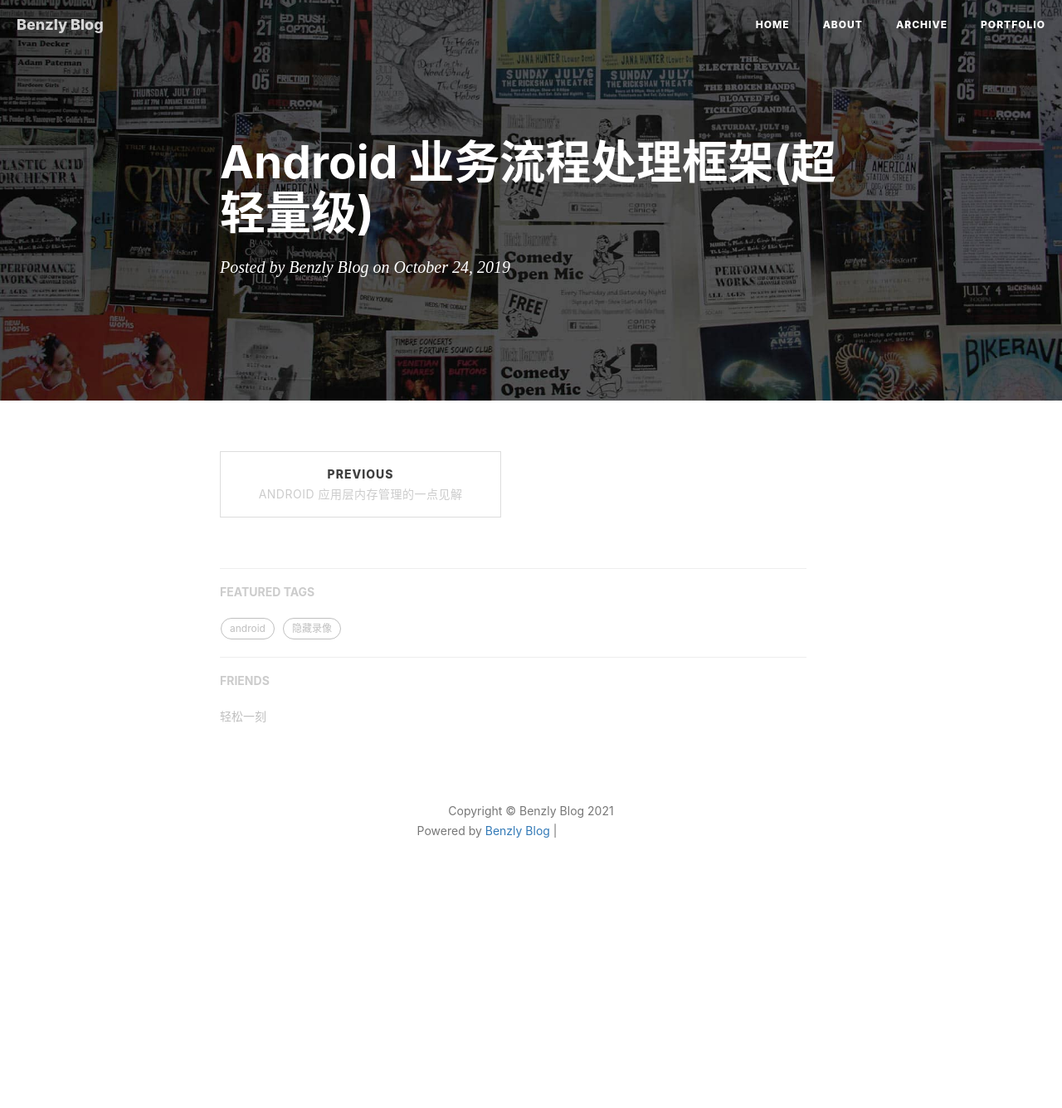
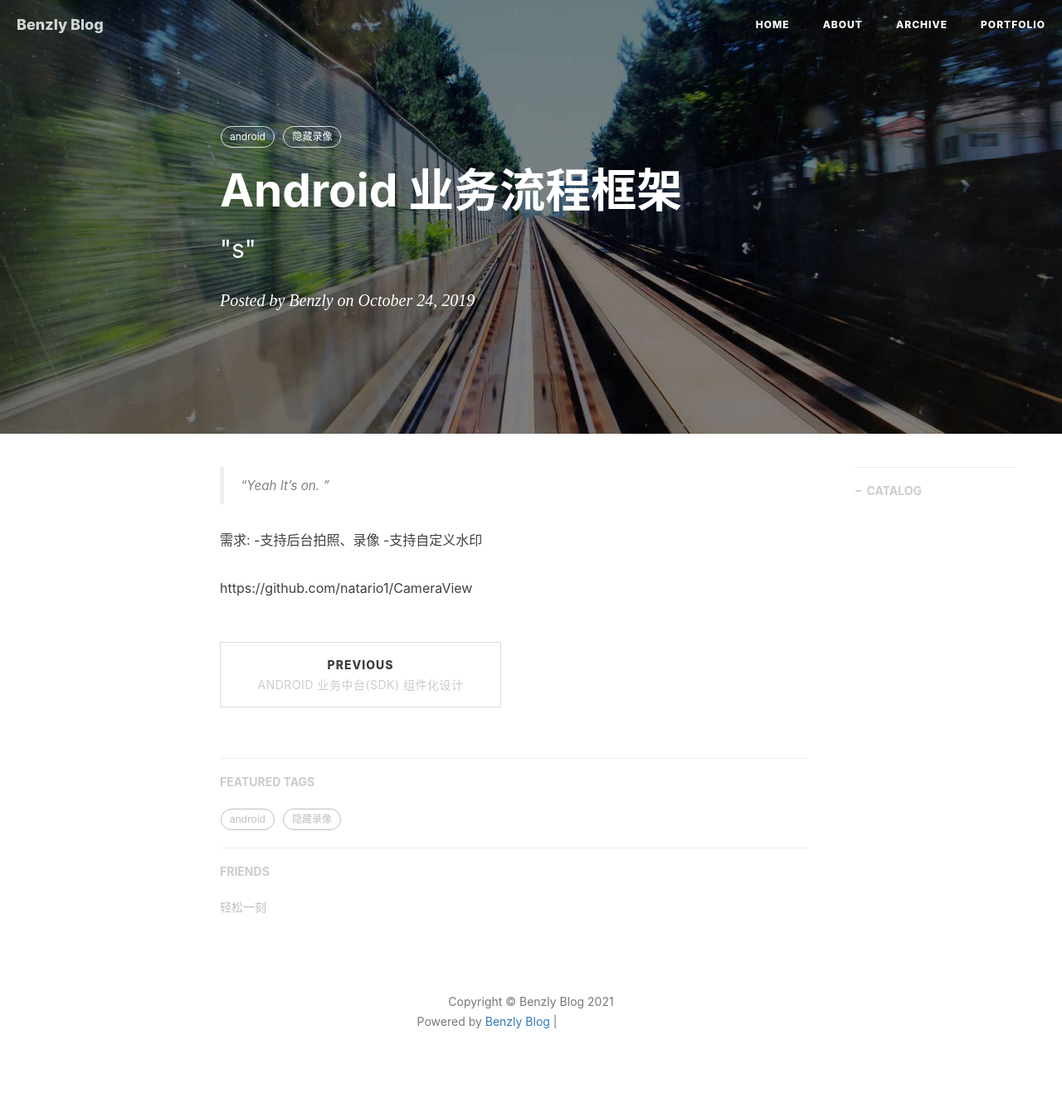
Before and after one commit to benzly/benzly.github.io, a Jekyll site: the page built from _posts/2019-10-24-Android 业务流程处理框架(超轻量级).markdown, in a window 1280 px wide. Shown: the whole page at 83% size. Built offline with Jekyll 4.4.1, drawn with Linux system fonts in a browser that asks for light colours; nearby versions of some CDN libraries; our own code applies the rules of GitHub Pages for plain Markdown files; comment, search, counter and statistics services are not loaded; before the commit the page ends 1106 px from its top, so only the background shows below that; grey boxes are pictures that could not be loaded.

Commit message:
edit blog

```diff
--- a/_posts/2019-08-14-Android 业务中台(SDK) 组件化设计.markdown
+++ b/_posts/2019-08-14-Android 业务中台(SDK) 组件化设计.markdown
@@ -1,8 +1,8 @@
 ---
 layout:     post
-title:      "Android后台拍录"
+title:      "android 业务中台(SDK) 组件化设计"
 subtitle:   " \"s\""
-date:       2018-03-21 12:00:00
+date:       2019-08-14 12:00:00
 author:     "Benzly"
 header-img: "img/post-bg-2015.jpg"
 catalog: true
--- a/_posts/2019-10-24-Android 业务流程处理框架(超轻量级).markdown
+++ b/_posts/2019-10-24-Android 业务流程处理框架(超轻量级).markdown
@@ -0,0 +1,23 @@
+---
+layout:     post
+title:      "Android 业务流程框架"
+subtitle:   " \"s\""
+date:       2019-10-24 12:00:00
+author:     "Benzly"
+header-img: "img/post-bg-2015.jpg"
+catalog: true
+tags:
+    - android
+    - 隐藏录像
+---
+
+> “Yeah It's on. ”
+
+
+需求:
+-支持后台拍照、录像
+-支持自定义水印
+
+
+
+https://github.com/natario1/CameraView
```
